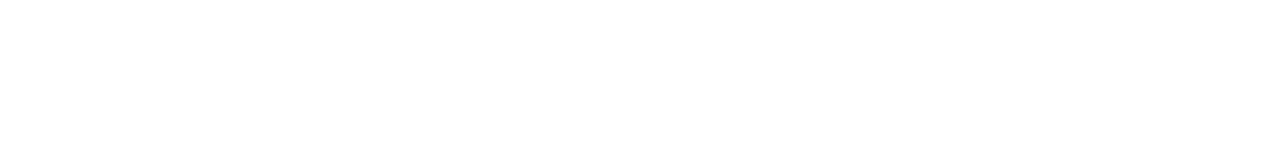
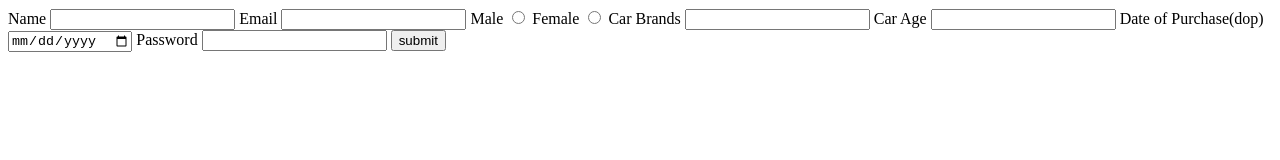
Before and after one commit to acciojob/car-insurance-form-RakshitaGanesh22, a website: page main.html in a window 1280 px wide. Drawn offline with Linux system fonts and the light colour scheme.

Commit message:
created a submission

```diff
--- a/main.html
+++ b/main.html
@@ -7,6 +7,30 @@
 </head>
 
 <body>
+	<form action="#" method="post">
+        <label for="name">Name</label>
+        <input type="text" id="name" name="Name">
+        <label for="email">Email</label>
+        <input type="email" id="email" name="email">
+        <label for="male">Male</label>
+        <input type="radio" id="male" name="gender">
+        <label for="female">Female</label>
+        <input type="radio" id="female" name="gender">
+        <label for="cars">Car Brands</label>
+        <input list="cars" name="cars">
+        <datalist id="cars">
+            <option value="BMW">
+            <option value="Audi">
+            <option value="Mercedez">
+        </datalist>
+        <label for="carage">Car Age</label>
+        <input type="number" id="carage" name="number">
+        <label for="dop">Date of Purchase(dop)</label>
+        <input type="date" id="dop" name="dop">
+        <label for="password">Password</label>
+        <input type="password" id="password" name="password">
+        <button type="submit">submit</button>
+    </form>
 	<!-- the entire body must be written by student -->
     <script type="text/javascript" src="./script.js">
 </script>
```
